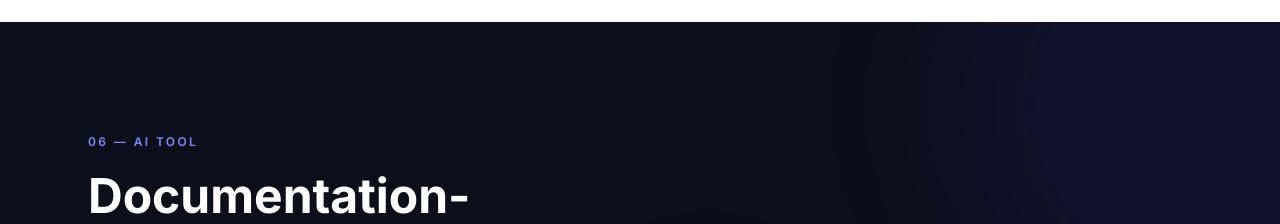
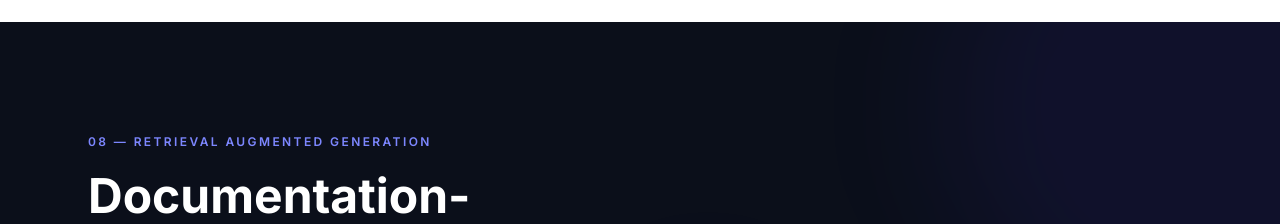
Before and after one commit to Shwe1011/writesbyshwe, a Next.js app: page / in a window 1280 px wide. Shown: the part 10440-10664 px from the top of the page. Built offline with nearby package versions, Linux system fonts and the light colour scheme.

Commit message:
Update RAGBotSection.tsx

```diff
--- a/components/RAGBotSection.tsx
+++ b/components/RAGBotSection.tsx
@@ -16,10 +16,10 @@ export default function RAGBotSection() {
         <div className="grid lg:grid-cols-2 gap-16 items-center">
           <div>
             <p className="text-indigo-400 text-xs font-semibold tracking-[0.2em] uppercase mb-4">
-              06 — AI Tool
+              08 — Retrieval Augmented generation
             </p>
             <h2 className="text-4xl lg:text-5xl font-bold text-white leading-tight mb-6">
-              Documentation-Aware<br />RAG Chatbot
+              Documentation-Aware<br />RAG Engine
             </h2>
             <p className="text-gray-400 text-lg leading-relaxed mb-5">
               A retrieval-augmented generation chatbot I built independently using LangGraph — trained on live help documentation to give users instant, sourced answers without hallucinating.
```
